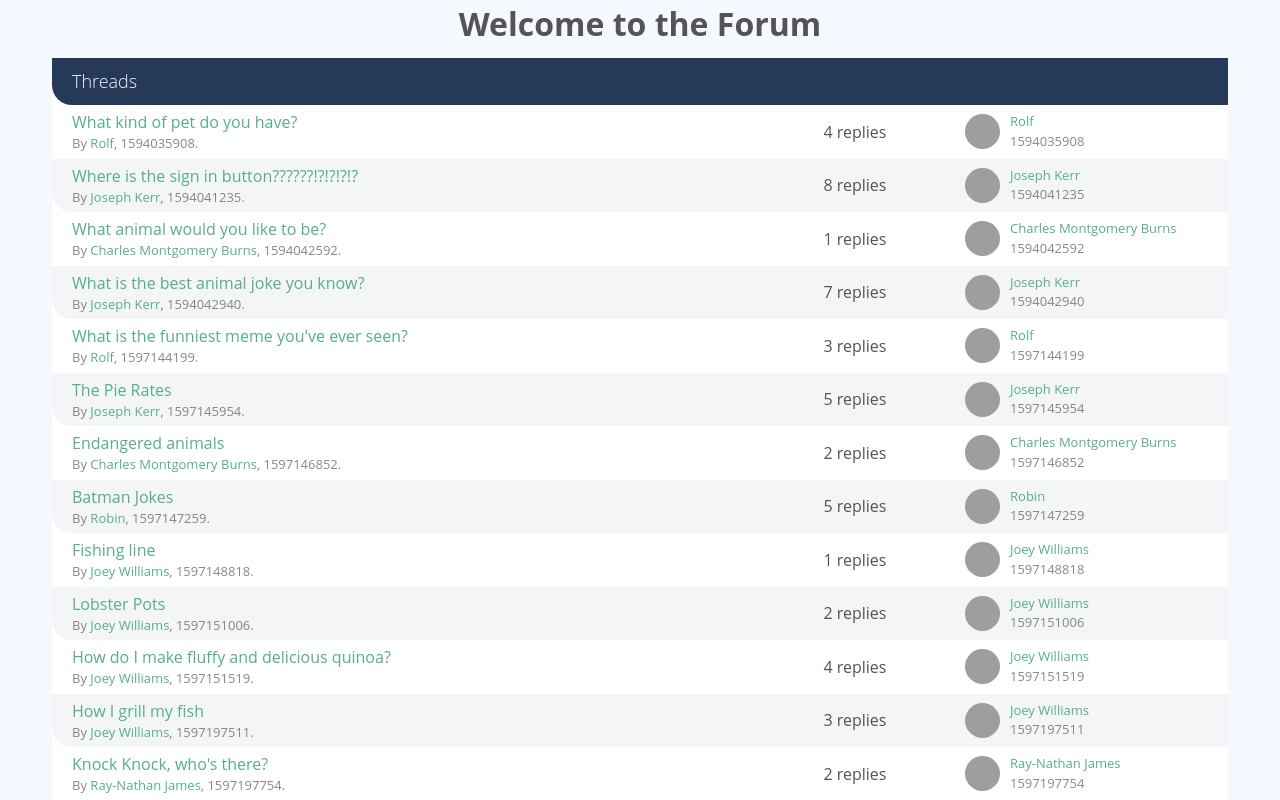
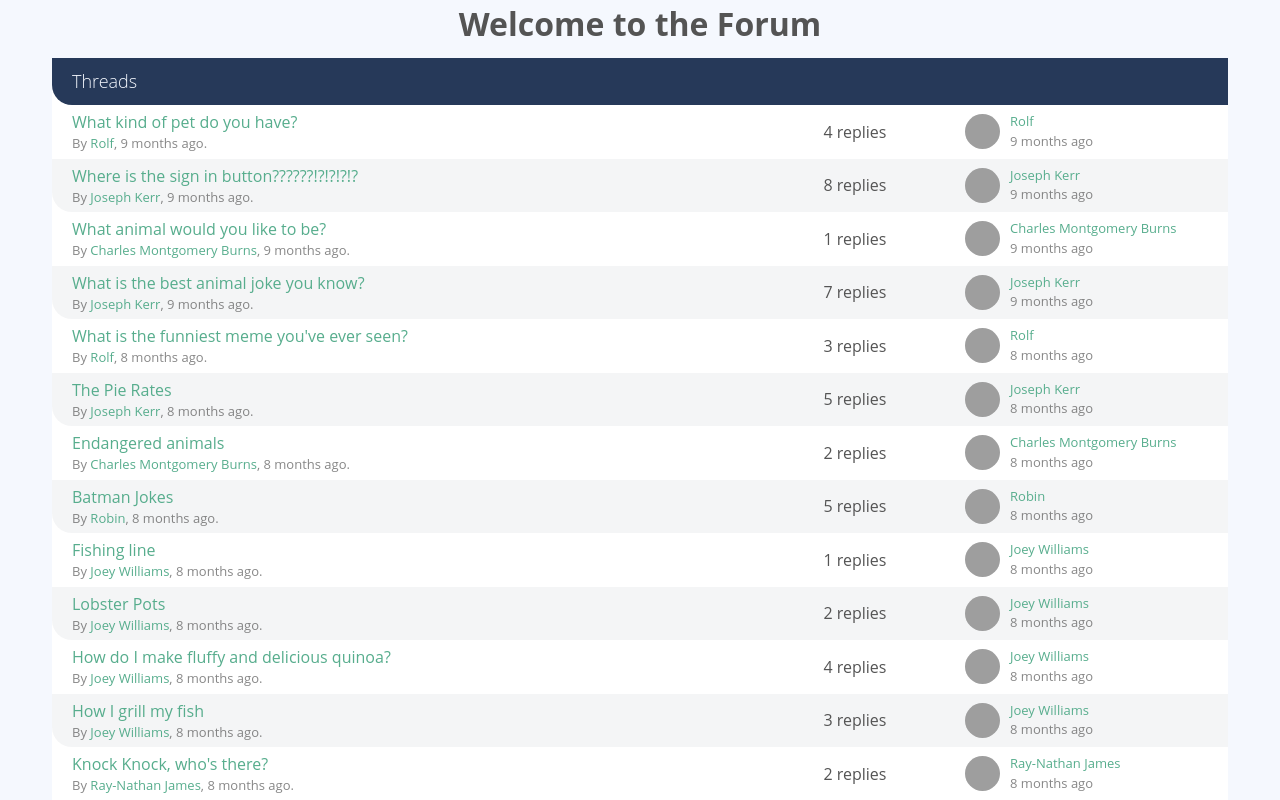
Before and after one commit to mohjak/vue3-forum, a Vue app: page / in a window 1280 px wide. Shown: the top 800 px of the page. Built offline with nearby package versions, Linux system fonts and the light colour scheme; grey boxes are pictures that could not be loaded.

Commit message:
Created base date component

```diff
--- /dev/null
+++ b/src/components/AppDate.vue
@@ -0,0 +1,31 @@
+<template>
+  <span :title="humanFriendlyDate()">
+    {{ diffForHuman() }}
+  </span>
+</template>
+
+<script>
+import dayjs from 'dayjs'
+import relativeTime from 'dayjs/plugin/relativeTime'
+import localizedFormat from 'dayjs/plugin/localizedFormat'
+dayjs.extend(relativeTime)
+dayjs.extend(localizedFormat)
+export default {
+  props: {
+    timestamp: {
+      type: Number,
+      required: true,
+    },
+  },
+  methods: {
+    diffForHuman() {
+      return dayjs.unix(this.timestamp).fromNow()
+    },
+    humanFriendlyDate() {
+      return dayjs.unix(this.timestamp).format('llll')
+    },
+  },
+}
+</script>
+
+<style></style>
--- a/src/components/PostList.vue
+++ b/src/components/PostList.vue
@@ -18,9 +18,8 @@
           </p>
         </div>
       </div>
-
-      <div class="post-date text-faded" :title="humanFriendlyDate(post.publishedAt)">
-        {{ diffForHuman(post.publishedAt) }}
+      <div class="post-date text-faded">
+        <AppDate :timestamp="post.publishedAt" />
       </div>
     </div>
   </div>
@@ -28,13 +27,11 @@
 
 <script>
 import sourceData from '@/data'
-import dayjs from 'dayjs'
-import relativeTime from 'dayjs/plugin/relativeTime'
-import localizedFormat from 'dayjs/plugin/localizedFormat'
-dayjs.extend(relativeTime)
-dayjs.extend(localizedFormat)
-
+import AppDate from '@/components/AppDate'
 export default {
+  components: {
+    AppDate,
+  },
   props: {
     posts: {
       type: Array,
@@ -50,12 +47,6 @@
     userById(userId) {
       return this.users.find((u) => u.id === userId)
     },
-    diffForHuman(timestamp) {
-      return dayjs.unix(timestamp).fromNow()
-    },
-    humanFriendlyDate(timestamp) {
-      return dayjs.unix(timestamp).format('llll')
-    },
   },
 }
 </script>
--- a/src/components/ThreadList.vue
+++ b/src/components/ThreadList.vue
@@ -10,7 +10,7 @@
           </p>
           <p class="text-faded text-xsmall">
             By <a href="#">{{ userById(thread.userId).name }}</a
-            >, {{ thread.publishedAt }}.
+            >, <AppDate :timestamp="thread.publishedAt" />.
           </p>
         </div>
 
@@ -23,7 +23,7 @@
             <p class="text-xsmall">
               <a href="#">{{ userById(thread.userId).name }}</a>
             </p>
-            <p class="text-xsmall text-faded">{{ thread.publishedAt }}</p>
+            <p class="text-xsmall text-faded"><AppDate :timestamp="thread.publishedAt" /></p>
           </div>
         </div>
       </div>
@@ -33,12 +33,16 @@
 
 <script>
 import sourceData from '@/data.json'
+import AppDate from '@/components/AppDate'
 export default {
   props: {
     threads: {
       type: Array,
       required: true,
     },
+  },
+  components: {
+    AppDate,
   },
   data() {
     return {
```
